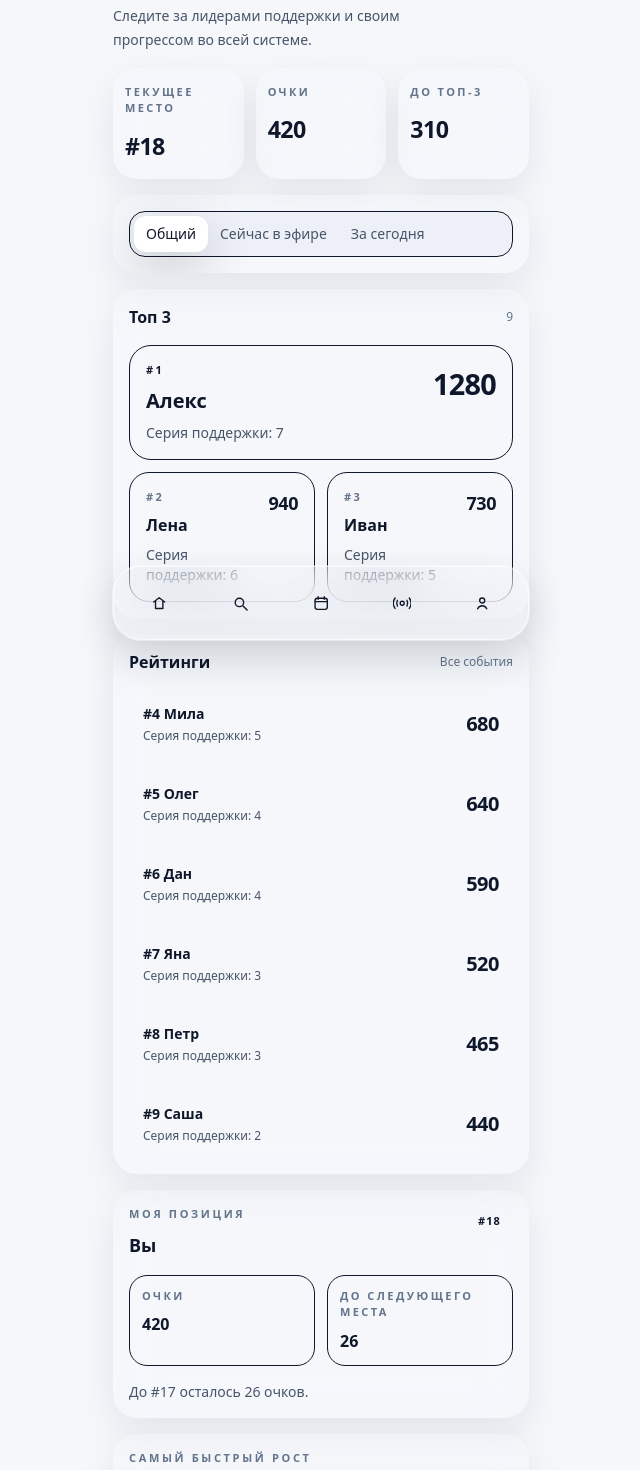
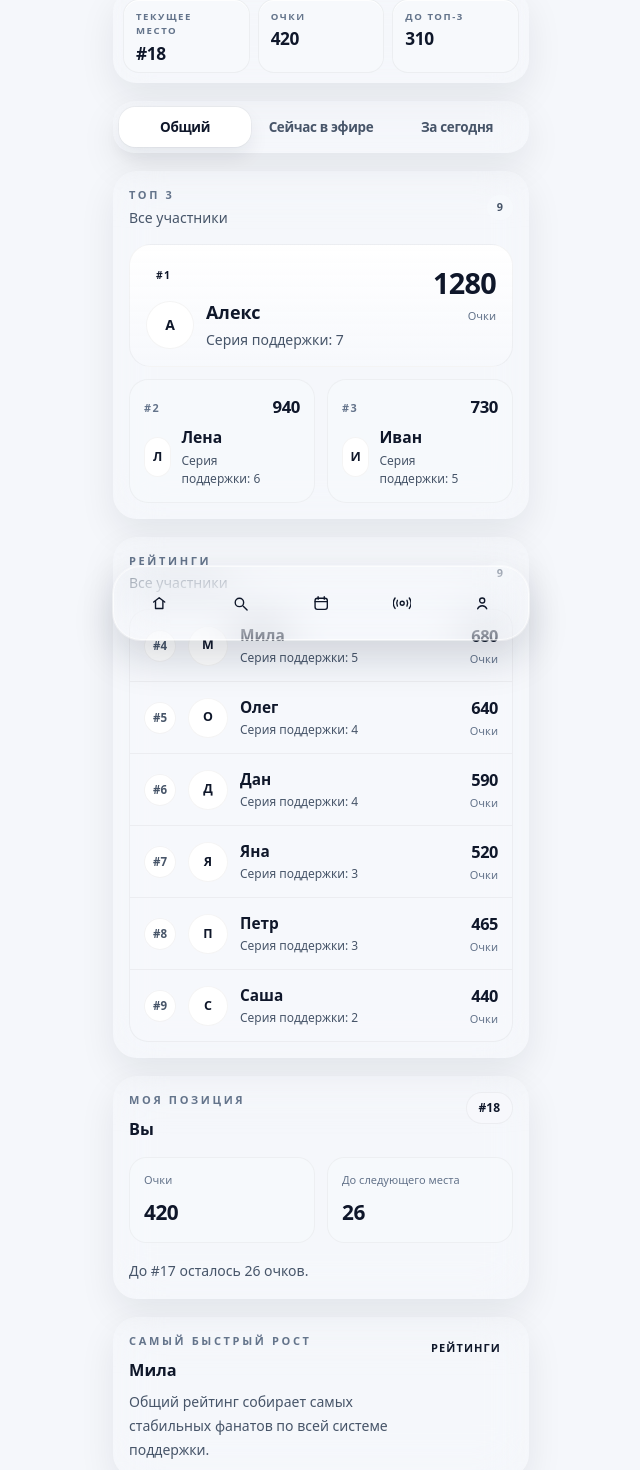
Before and after one commit to krusakovrus-svg/fundon, a Next.js app: page /leaderboard in a window 1280 px wide. Shown: the part 140-1610 px from the top of the page, without its empty margins (319-959 px from the left). Built offline with nearby package versions, Linux system fonts and the light colour scheme.

Commit message:
Refine light leaderboard screen

```diff
--- a/src/components/leaderboard/LeaderboardScreen.tsx
+++ b/src/components/leaderboard/LeaderboardScreen.tsx
@@ -1,14 +1,14 @@
 'use client';
 
-import { useState } from 'react';
+import { useMemo, useState } from 'react';
 
 import { MainPageLayout } from '@/components/layout/MainPageLayout';
 import { useLanguage } from '@/components/providers/LanguageProvider';
-import { SegmentedControl } from '@/components/ui/SegmentedControl';
 import { PageHeader } from '@/components/ui/PageHeader';
 import { SectionCard } from '@/components/ui/SectionCard';
 import { liveEvents } from '@/data/liveEvents';
 import { mockData } from '@/data/mock';
+import { cn } from '@/lib/utils';
 import type { LeaderboardEntry } from '@/types';
 
 type LeaderboardScope = 'global' | 'live' | 'today';
@@ -73,7 +73,17 @@ function sortEntries(entries: LeaderboardEntry[]) {
 }
 
 function getEntryLabel(entry: LeaderboardEntry, language: 'ru' | 'en') {
-  return language === 'ru' && entry.nameRu && !entry.nameRu.includes('Р ') ? entry.nameRu : entry.name;
+  return language === 'ru' && entry.nameRu ? entry.nameRu : entry.name;
+}
+
+function getInitials(label: string) {
+  return label
+    .split(/\s+/)
+    .filter(Boolean)
+    .slice(0, 2)
+    .map((part) => part[0]?.toUpperCase() ?? '')
+    .join('')
+    .slice(0, 2);
 }
 
 export function LeaderboardScreen() {
@@ -81,6 +91,7 @@ export function LeaderboardScreen() {
   const [scope, setScope] = useState<LeaderboardScope>('global');
   const [activeLiveEventId, setActiveLiveEventId] = useState<string>('all');
 
+  const isRussian = language === 'ru';
   const globalEntries = sortEntries([...mockData.leaderboard, ...globalExtraEntries]);
   const allLiveEntries = sortEntries(
     liveEvents.flatMap((event) => [...event.leaderboard, ...(liveExtraEntries[event.id] ?? [])])
@@ -103,125 +114,206 @@ export function LeaderboardScreen() {
   const topThreeThreshold = podium[2]?.points ?? podium[podium.length - 1]?.points ?? activeUserStats.points;
   const pointsToTopThree = Math.max(topThreeThreshold - activeUserStats.points, 0);
   const pointsToNextPlace = Math.max(activeUserStats.nextTargetPoints - activeUserStats.points, 0);
+  const currentUserLabel = t('you');
+  const leaderboardContextLabel =
+    scope === 'live' && selectedLiveEvent
+      ? isRussian
+        ? selectedLiveEvent.headlineRu
+        : selectedLiveEvent.headline
+      : scope === 'today'
+        ? (isRussian ? 'Только за сегодня' : 'Today only')
+        : (isRussian ? 'Все участники' : 'All supporters');
 
-  const scopeDescription =
-    scope === 'global'
-      ? language === 'ru'
-        ? 'Следите за лидерами поддержки и своим прогрессом во всей системе.'
-        : 'Track support leaders and your current climb across the whole app.'
-      : scope === 'today'
-        ? language === 'ru'
-          ? 'Сегодняшняя таблица показывает, кто быстрее всех набирает очки за live-поддержку.'
-          : 'Today shows who is climbing fastest through live support.'
-        : language === 'ru'
-          ? 'Live-таблица показывает лидеров поддержки прямо в текущих эфирах.'
-          : 'The live table shows support leaders across the current live events.';
+  const summaryItems = [
+    { label: t('currentRank'), value: `#${activeUserStats.rank}`, emphasis: 'text-text-primary' },
+    { label: t('points'), value: activeUserStats.points.toString(), emphasis: 'text-text-primary' },
+    {
+      label: isRussian ? 'До топ-3' : 'To top 3',
+      value: pointsToTopThree.toString(),
+      emphasis: pointsToTopThree === 0 ? 'text-[rgb(var(--accent-green))]' : 'text-text-primary'
+    }
+  ];
 
   const scopeOptions = [
-    { value: 'global' as const, label: language === 'ru' ? 'Общий' : 'Overall' },
-    { value: 'live' as const, label: t('liveNow') },
-    { value: 'today' as const, label: language === 'ru' ? 'За сегодня' : 'Today' }
+    { value: 'global' as const, label: isRussian ? 'Общий' : 'Overall' },
+    { value: 'live' as const, label: isRussian ? 'Сейчас в эфире' : 'Live now' },
+    { value: 'today' as const, label: isRussian ? 'За сегодня' : 'Today' }
   ];
 
-  const currentUserLabel = t('you');
-  const fastestRiseLabel =
-    scope === 'global'
-      ? getEntryLabel(globalEntries[3], language)
+  const fastestRiseEntry =
+    scope === 'global' ? globalEntries[3] : scope === 'today' ? sortEntries(todayEntries)[0] : activeEntries[0];
+  const fastestRiseLabel = fastestRiseEntry ? getEntryLabel(fastestRiseEntry, language) : currentUserLabel;
+
+  const insightCopy =
+    scope === 'live'
+      ? isRussian
+        ? 'Live-таблица двигается быстрее всего вокруг текущих эфиров и резких всплесков поддержки.'
+        : 'The live table moves fastest around the current events and support surges.'
       : scope === 'today'
-        ? getEntryLabel(todayEntries[0], language)
-        : getEntryLabel(activeEntries[0], language);
+        ? isRussian
+          ? 'Сегодняшний рейтинг показывает, кто быстрее всех набирает очки поддержки за текущий день.'
+          : 'Today shows who is gaining support points fastest right now.'
+        : isRussian
+          ? 'Общий рейтинг собирает самых стабильных фанатов по всей системе поддержки.'
+          : 'The overall table highlights the most consistent supporters across the app.';
 
   return (
-    <MainPageLayout className="space-y-4">
-      <PageHeader eyebrow={t('leaderboardPreview')} title={t('leaderboardTitle')} description={scopeDescription} />
+    <MainPageLayout className="space-y-[1.125rem]">
+      <PageHeader title={t('leaderboardTitle')} />
 
-      <div className="grid grid-cols-3 gap-3">
-        <SectionCard className="px-3 py-4">
-          <p className="text-[11px] font-semibold uppercase tracking-[0.22em] text-text-muted">{t('currentRank')}</p>
-          <p className="mt-3 text-[1.45rem] font-semibold tracking-tight text-text-primary">#{activeUserStats.rank}</p>
-        </SectionCard>
-        <SectionCard className="px-3 py-4">
-          <p className="text-[11px] font-semibold uppercase tracking-[0.22em] text-text-muted">{t('points')}</p>
-          <p className="mt-3 text-[1.45rem] font-semibold tracking-tight text-text-primary">{activeUserStats.points}</p>
-        </SectionCard>
-        <SectionCard className="px-3 py-4">
-          <p className="text-[11px] font-semibold uppercase tracking-[0.22em] text-text-muted">
-            {language === 'ru' ? 'До топ-3' : 'To top 3'}
+      <section className="app-card rounded-[1.45rem] px-2.5 py-2.5">
+        <div className="grid grid-cols-3 gap-2">
+          {summaryItems.map((item) => (
+            <div
+              key={item.label}
+              className={cn(
+                'rounded-[1rem] border border-black/[0.045] bg-[rgba(247,249,252,0.84)] px-3 py-2.5 shadow-[inset_0_1px_0_rgba(255,255,255,0.92)] dark:border-white/8 dark:bg-white/[0.04] dark:shadow-none',
+                item.value === '0' && 'bg-[rgba(247,249,252,0.68)]'
+              )}
+            >
+              <p className="text-[0.6rem] font-semibold uppercase tracking-[0.16em] text-text-muted">{item.label}</p>
+              <p className={cn('mt-1.5 text-[1.08rem] font-semibold leading-none tracking-tight', item.emphasis)}>
+                {item.value}
               </p>
-          <p className="mt-3 text-[1.45rem] font-semibold tracking-tight text-text-primary">{pointsToTopThree}</p>
-        </SectionCard>
+            </div>
+          ))}
+        </div>
+      </section>
+
+      <section className="space-y-3">
+        <div className="app-card rounded-[1.35rem] p-1.5">
+          <div className="grid grid-cols-3 gap-1">
+            {scopeOptions.map((option) => {
+              const active = option.value === scope;
+
+              return (
+                <button
+                  key={option.value}
+                  type="button"
+                  onClick={() => setScope(option.value)}
+                  className={cn(
+                    'rounded-[1rem] px-3 py-2.5 text-[0.84rem] font-semibold tracking-tight transition',
+                    active
+                      ? 'bg-white text-text-primary shadow-[0_10px_20px_rgba(15,23,42,0.07)] ring-1 ring-black/[0.03] dark:bg-white/[0.1] dark:ring-0 dark:shadow-none'
+                      : 'text-text-secondary hover:bg-black/[0.025] hover:text-text-primary dark:hover:bg-white/[0.04]'
+                  )}
+                >
+                  {option.label}
+                </button>
+              );
+            })}
+          </div>
         </div>
 
-      <SectionCard className="px-4 py-4">
-        <div className="flex flex-col gap-3">
-          <SegmentedControl value={scope} options={scopeOptions} onChange={setScope} className="w-full" />
+        {scope === 'live' ? (
+          <div className="space-y-2">
+            <p className="px-1 text-[0.68rem] font-semibold uppercase tracking-[0.16em] text-text-muted">
+              {isRussian ? 'Эфиры' : 'Live events'}
+            </p>
 
-          {scope === 'live' ? (
-            <div className="overflow-x-auto">
+            <div className="-mx-1 overflow-x-auto px-1">
               <div className="flex min-w-max gap-2">
                 <button
                   type="button"
                   onClick={() => setActiveLiveEventId('all')}
-                  className={`app-pill ${activeLiveEventId === 'all' ? 'border-accent text-text-primary' : ''}`}
+                  className={cn(
+                    'rounded-full border px-3 py-1.5 text-[0.82rem] font-medium transition',
+                    activeLiveEventId === 'all'
+                      ? 'border-black/[0.04] bg-white text-text-primary shadow-[0_8px_20px_rgba(15,23,42,0.05)] dark:border-white/10 dark:bg-white/[0.08] dark:shadow-none'
+                      : 'border-black/[0.045] bg-[rgba(247,249,252,0.76)] text-text-secondary hover:border-black/[0.06] hover:text-text-primary dark:border-white/8 dark:bg-white/[0.03]'
+                  )}
                 >
-                  {language === 'ru' ? 'Все live' : 'All live'}
+                  {isRussian ? 'Все live' : 'All live'}
                 </button>
                 {liveEvents.map((event) => (
                   <button
                     key={event.id}
                     type="button"
                     onClick={() => setActiveLiveEventId(event.id)}
-                    className={`app-pill ${activeLiveEventId === event.id ? 'border-accent text-text-primary' : ''}`}
+                    className={cn(
+                      'rounded-full border px-3 py-1.5 text-[0.82rem] font-medium transition',
+                      activeLiveEventId === event.id
+                        ? 'border-black/[0.04] bg-white text-text-primary shadow-[0_8px_20px_rgba(15,23,42,0.05)] dark:border-white/10 dark:bg-white/[0.08] dark:shadow-none'
+                        : 'border-black/[0.045] bg-[rgba(247,249,252,0.76)] text-text-secondary hover:border-black/[0.06] hover:text-text-primary dark:border-white/8 dark:bg-white/[0.03]'
+                    )}
                   >
-                    {language === 'ru' ? event.headlineRu : event.headline}
+                    {isRussian ? event.headlineRu : event.headline}
                   </button>
                 ))}
               </div>
             </div>
+          </div>
         ) : null}
+      </section>
+
+      <SectionCard className="border border-black/[0.045] bg-white/[0.86] px-4 py-4 shadow-[0_16px_34px_rgba(15,23,42,0.06)] backdrop-blur-xl dark:border-white/8 dark:bg-white/6 dark:shadow-none">
+        <div className="flex items-center justify-between gap-3">
+          <div>
+            <p className="text-[11px] font-semibold uppercase tracking-[0.24em] text-text-muted">{t('topThree')}</p>
+            <p className="mt-1 text-sm text-text-secondary">{leaderboardContextLabel}</p>
           </div>
-      </SectionCard>
-
-      <SectionCard className="px-4 py-4">
-        <div className="flex items-center justify-between gap-3">
-          <h3 className="text-base font-semibold text-text-primary">{t('topThree')}</h3>
-          <span className="text-xs text-text-muted">{activeEntries.length}</span>
+          <span className="inline-flex min-w-[1.65rem] items-center justify-center rounded-full bg-[rgba(247,249,252,0.9)] px-2 py-1 text-[0.68rem] font-semibold text-text-secondary dark:bg-white/[0.04]">
+            {activeEntries.length}
+          </span>
         </div>
 
         <div className="mt-4 space-y-3">
           {podium[0] ? (
-            <div className="rounded-[22px] border border-accent/30 bg-accent/10 px-4 py-4">
+            <div className="rounded-[1.35rem] border border-black/[0.045] bg-[linear-gradient(180deg,rgba(255,255,255,0.96),rgba(246,248,252,0.92))] px-4 py-4 dark:border-white/8 dark:bg-white/[0.07]">
               <div className="flex items-start justify-between gap-3">
                 <div className="min-w-0">
-                  <p className="text-[11px] font-semibold uppercase tracking-[0.22em] text-accent">#1</p>
-                  <p className="mt-2 truncate text-xl font-semibold text-text-primary">
+                  <span className="inline-flex items-center rounded-full bg-[rgba(var(--accent-orange),0.10)] px-2.5 py-1 text-[0.65rem] font-semibold uppercase tracking-[0.12em] text-text-primary">
+                    #1
+                  </span>
+                  <div className="mt-3 flex items-center gap-3">
+                    <div className="inline-flex h-12 w-12 items-center justify-center rounded-full border border-black/[0.045] bg-white text-sm font-semibold text-text-primary dark:border-white/10 dark:bg-white/10 dark:text-white">
+                      {getInitials(getEntryLabel(podium[0], language))}
+                    </div>
+                    <div className="min-w-0">
+                      <p className="truncate text-[1.12rem] font-semibold text-text-primary">
                         {getEntryLabel(podium[0], language)}
                       </p>
-                  <p className="mt-2 text-sm text-text-secondary">
+                      <p className="mt-1 text-sm text-text-secondary">
                         {t('streak')}: {podium[0].streak}
                       </p>
                     </div>
-                <p className="shrink-0 text-[1.8rem] font-semibold tracking-tight text-text-primary">
-                  {podium[0].points}
-                </p>
+                  </div>
+                </div>
+
+                <div className="shrink-0 text-right">
+                  <p className="text-[1.8rem] font-semibold tracking-tight text-text-primary">{podium[0].points}</p>
+                  <p className="mt-1 text-[11px] font-medium text-text-muted">{t('points')}</p>
+                </div>
               </div>
             </div>
           ) : null}
 
           <div className="grid grid-cols-2 gap-3">
             {podium.slice(1).map((entry, index) => (
-              <div key={entry.id} className="rounded-[20px] border border-border-subtle bg-surface-subtle px-4 py-4">
+              <div
+                key={entry.id}
+                className="rounded-[1.2rem] border border-black/[0.04] bg-[rgba(247,249,252,0.82)] px-3.5 py-3.5 dark:border-white/8 dark:bg-white/[0.05]"
+              >
                 <div className="flex items-start justify-between gap-3">
                   <div className="min-w-0">
-                    <p className="text-[11px] font-semibold uppercase tracking-[0.22em] text-text-muted">#{index + 2}</p>
-                    <p className="mt-2 truncate text-base font-semibold text-text-primary">
+                    <span className="text-[0.68rem] font-semibold uppercase tracking-[0.14em] text-text-muted">
+                      #{index + 2}
+                    </span>
+                    <div className="mt-2 flex items-center gap-2.5">
+                      <div className="inline-flex h-10 w-10 items-center justify-center rounded-full border border-black/[0.045] bg-white text-[0.78rem] font-semibold text-text-primary dark:border-white/10 dark:bg-white/10 dark:text-white">
+                        {getInitials(getEntryLabel(entry, language))}
+                      </div>
+                      <div className="min-w-0">
+                        <p className="truncate text-[0.98rem] font-semibold text-text-primary">
                           {getEntryLabel(entry, language)}
                         </p>
-                    <p className="mt-2 text-sm text-text-secondary">
+                        <p className="mt-0.5 text-[12px] text-text-secondary">
                           {t('streak')}: {entry.streak}
                         </p>
                       </div>
-                  <p className="shrink-0 text-lg font-semibold tracking-tight text-text-primary">{entry.points}</p>
+                    </div>
+                  </div>
+                  <p className="shrink-0 text-[1.05rem] font-semibold tracking-tight text-text-primary">{entry.points}</p>
                 </div>
               </div>
             ))}
@@ -229,80 +321,108 @@ export function LeaderboardScreen() {
         </div>
       </SectionCard>
 
-      <SectionCard className="px-4 py-4">
+      <SectionCard className="border border-black/[0.045] bg-white/[0.84] px-4 py-4 shadow-[0_16px_34px_rgba(15,23,42,0.06)] backdrop-blur-xl dark:border-white/8 dark:bg-white/6 dark:shadow-none">
         <div className="flex items-center justify-between gap-3">
-          <h3 className="text-base font-semibold text-text-primary">{t('leaderboardTitle')}</h3>
-          <span className="text-xs text-text-muted">
-            {scope === 'live' && selectedLiveEvent ? (language === 'ru' ? selectedLiveEvent.categoryLabelRu : selectedLiveEvent.categoryLabel) : t('allEvents')}
+          <div>
+            <p className="text-[11px] font-semibold uppercase tracking-[0.24em] text-text-muted">{t('leaderboardTitle')}</p>
+            <p className="mt-1 text-sm text-text-secondary">{leaderboardContextLabel}</p>
+          </div>
+          <span className="inline-flex min-w-[1.65rem] items-center justify-center rounded-full bg-[rgba(247,249,252,0.9)] px-2 py-1 text-[0.68rem] font-semibold text-text-secondary dark:bg-white/[0.04]">
+            {activeEntries.length}
           </span>
         </div>
-        <div className="mt-4 space-y-3">
-          {listEntries.map((entry, index) => (
-            <div key={entry.id} className="app-subtle-card flex items-center justify-between gap-3">
+
+        <div className="mt-4 overflow-hidden rounded-[1.2rem] border border-black/[0.045] bg-[rgba(247,249,252,0.72)] dark:border-white/8 dark:bg-white/[0.04]">
+          {listEntries.length ? (
+            listEntries.map((entry, index) => {
+              const rank = index + 4;
+
+              return (
+                <div
+                  key={entry.id}
+                  className={cn(
+                    'flex items-center justify-between gap-3 px-3.5 py-3.5',
+                    index !== listEntries.length - 1 && 'border-b border-black/[0.045] dark:border-white/8'
+                  )}
+                >
+                  <div className="flex min-w-0 items-center gap-3">
+                    <div className="inline-flex h-8 min-w-8 items-center justify-center rounded-full bg-white text-[0.72rem] font-semibold text-text-secondary shadow-[inset_0_0_0_1px_rgba(15,23,42,0.05)] dark:bg-white/[0.08] dark:text-text-secondary dark:shadow-none">
+                      #{rank}
+                    </div>
+                    <div className="inline-flex h-10 w-10 items-center justify-center rounded-full border border-black/[0.045] bg-white text-[0.78rem] font-semibold text-text-primary dark:border-white/10 dark:bg-white/10 dark:text-white">
+                      {getInitials(getEntryLabel(entry, language))}
+                    </div>
                     <div className="min-w-0">
-                <p className="text-sm font-semibold text-text-primary">
-                  #{index + 4} {getEntryLabel(entry, language)}
+                      <p className="truncate text-[0.96rem] font-semibold text-text-primary">
+                        {getEntryLabel(entry, language)}
                       </p>
-                <p className="mt-1 text-xs text-text-secondary">
+                      <p className="mt-0.5 text-[12px] text-text-secondary">
                         {t('streak')}: {entry.streak}
                       </p>
                     </div>
-              <p className="text-xl font-semibold tracking-tight text-text-primary">{entry.points}</p>
                   </div>
-          ))}
+
+                  <div className="shrink-0 text-right">
+                    <p className="text-[1.02rem] font-semibold tracking-tight text-text-primary">{entry.points}</p>
+                    <p className="mt-0.5 text-[11px] text-text-muted">{t('points')}</p>
+                  </div>
+                </div>
+              );
+            })
+          ) : (
+            <div className="px-4 py-4 text-sm text-text-secondary">
+              {isRussian ? 'Пока нет дополнительных позиций в этой таблице.' : 'No additional ranking rows yet.'}
+            </div>
+          )}
         </div>
       </SectionCard>
 
-      <SectionCard className="border border-white/35 bg-white/55 px-4 py-4 shadow-[0_18px_42px_rgba(15,23,42,0.10)] backdrop-blur-xl dark:border-white/8 dark:bg-white/6 dark:shadow-none">
+      <SectionCard className="border border-black/[0.045] bg-white/[0.82] px-4 py-4 shadow-[0_16px_34px_rgba(15,23,42,0.06)] backdrop-blur-xl dark:border-white/8 dark:bg-white/6 dark:shadow-none">
         <div className="flex items-start justify-between gap-3">
           <div>
             <p className="text-[11px] font-semibold uppercase tracking-[0.24em] text-text-muted">
-              {language === 'ru' ? 'Моя позиция' : 'My position'}
+              {isRussian ? 'Моя позиция' : 'My position'}
             </p>
-            <h3 className="mt-2 text-lg font-semibold text-text-primary">{currentUserLabel}</h3>
+            <h3 className="mt-2 text-[1.02rem] font-semibold text-text-primary">{currentUserLabel}</h3>
           </div>
-          <span className="app-pill">#{activeUserStats.rank}</span>
+          <span className="inline-flex items-center rounded-full border border-black/[0.045] bg-[rgba(247,249,252,0.86)] px-3 py-1.5 text-[0.75rem] font-semibold text-text-primary dark:border-white/8 dark:bg-white/[0.05] dark:text-white">
+            #{activeUserStats.rank}
+          </span>
         </div>
 
         <div className="mt-4 grid grid-cols-2 gap-3">
-          <div className="rounded-[18px] border border-border-subtle bg-surface-subtle px-3 py-3">
-            <p className="text-[11px] font-semibold uppercase tracking-[0.22em] text-text-muted">{t('points')}</p>
-            <p className="mt-2 text-base font-semibold text-text-primary">{activeUserStats.points}</p>
+          <div className="rounded-[1.1rem] border border-black/[0.04] bg-[rgba(247,249,252,0.82)] px-3.5 py-3.5 dark:border-white/8 dark:bg-white/[0.04]">
+            <p className="text-[11px] font-medium text-text-muted">{t('points')}</p>
+            <p className="mt-2 text-[1.3rem] font-semibold tracking-tight text-text-primary">{activeUserStats.points}</p>
           </div>
-          <div className="rounded-[18px] border border-border-subtle bg-surface-subtle px-3 py-3">
-            <p className="text-[11px] font-semibold uppercase tracking-[0.22em] text-text-muted">
-              {language === 'ru' ? 'До следующего места' : 'To next place'}
-            </p>
-            <p className="mt-2 text-base font-semibold text-text-primary">{pointsToNextPlace}</p>
+          <div className="rounded-[1.1rem] border border-black/[0.04] bg-[rgba(247,249,252,0.82)] px-3.5 py-3.5 dark:border-white/8 dark:bg-white/[0.04]">
+            <p className="text-[11px] font-medium text-text-muted">{isRussian ? 'До следующего места' : 'To next place'}</p>
+            <p className="mt-2 text-[1.3rem] font-semibold tracking-tight text-text-primary">{pointsToNextPlace}</p>
           </div>
         </div>
 
-        <p className="mt-4 text-sm text-text-secondary">
-          {language === 'ru'
+        <p className="mt-4 text-sm leading-6 text-text-secondary">
+          {isRussian
             ? `До #${activeUserStats.nextRank} осталось ${pointsToNextPlace} очков.`
             : `${pointsToNextPlace} points left to reach #${activeUserStats.nextRank}.`}
         </p>
       </SectionCard>
 
-      <SectionCard className="px-4 py-4">
+      <SectionCard className="border border-black/[0.045] bg-white/[0.78] px-4 py-4 shadow-[0_16px_34px_rgba(15,23,42,0.06)] backdrop-blur-xl dark:border-white/8 dark:bg-white/6 dark:shadow-none">
+        <div className="flex items-start justify-between gap-3">
+          <div>
             <p className="text-[11px] font-semibold uppercase tracking-[0.24em] text-text-muted">
-          {language === 'ru' ? 'Самый быстрый рост' : 'Fastest rise'}
+              {isRussian ? 'Самый быстрый рост' : 'Fastest rise'}
             </p>
-        <div className="mt-3 flex items-center justify-between gap-3">
-          <div>
-            <p className="text-lg font-semibold text-text-primary">{fastestRiseLabel}</p>
-            <p className="mt-1 text-sm text-text-secondary">
-              {scope === 'live'
-                ? language === 'ru'
-                  ? 'Live-таблицы сейчас двигаются быстрее всего вокруг текущих эфиров.'
-                  : 'The live tables are moving fastest around current events.'
-                : language === 'ru'
-                  ? 'Эта поддержка быстрее всех набирает очки в текущем окне.'
-                  : 'This support run is climbing fastest in the current window.'}
-            </p>
+            <p className="mt-2 text-[1.02rem] font-semibold text-text-primary">{fastestRiseLabel}</p>
+            <p className="mt-2 text-sm leading-6 text-text-secondary">{insightCopy}</p>
           </div>
           <span className="app-pill">
-            {scope === 'live' ? t('liveNow') : scope === 'today' ? (language === 'ru' ? 'Сегодня' : 'Today') : t('leaderboardTitle')}
+            {scope === 'live'
+              ? t('liveNow')
+              : scope === 'today'
+                ? (isRussian ? 'Сегодня' : 'Today')
+                : t('leaderboardTitle')}
           </span>
         </div>
       </SectionCard>
```
Lines whose indentation alone changed are shown as unchanged.
